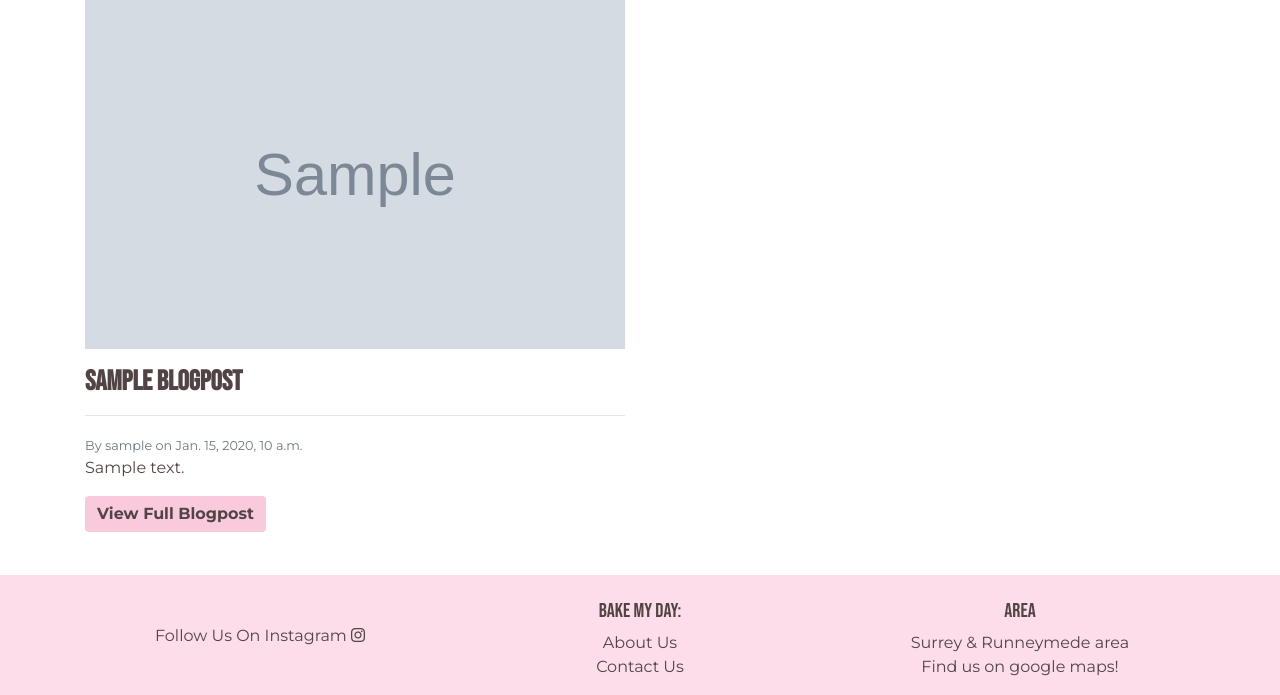
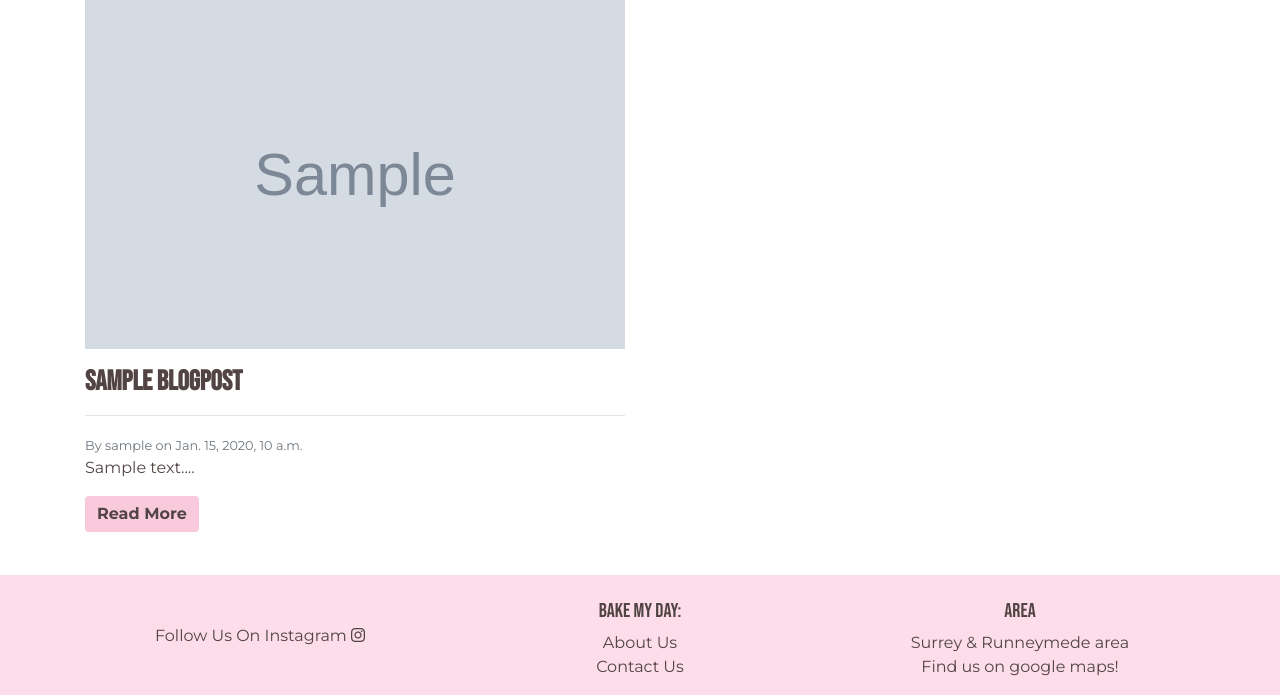
Before and after one commit to Alicepinch/bakemyday, a Django app: page /blog/ in a window 1280 px wide. Shown: the part 316-1011 px from the top of the page. Run offline with Django 3.2, Linux system fonts and the light colour scheme; tables that the repository leaves empty hold one stand-in row (values such as "Sample post"); grey boxes marked "Sample" are stand-in pictures; parts of the project's set-up code (start-up, migrations or seed data) failed here and were passed over; some libraries are stand-ins or nearby versions.

Commit message:
Blog preview removed from model and form

```diff
--- a/blog/forms.py
+++ b/blog/forms.py
@@ -8,7 +8,6 @@ class BlogForm(forms.ModelForm):
         model = BlogPost
         fields = (
             'blog_title',
-            'blog_preview',
             'blog_body',
             'image',
             )
--- a/blog/models.py
+++ b/blog/models.py
@@ -11,8 +11,6 @@ class BlogPost(models.Model):
         max_length=60, null=True, blank=False)
     date_created = models.DateTimeField(
         auto_now_add=True, null=True)
-    blog_preview = models.CharField(
-        max_length=260, null=True, blank=True)
     blog_body = models.TextField()
     image = models.ImageField(
         null=True, blank=True)
--- a/blog/templates/blog/blog.html
+++ b/blog/templates/blog/blog.html
@@ -47,9 +47,9 @@
             <small class="text-muted"
               >By {{ blogpost.author }} on {{ blogpost.date_created }}
             </small>
-            <p>{{ blogpost.blog_preview }}</p>
+            <p>{{blogpost.blog_body|slice:":200" }}...</p>
             <a href="{% url 'blog_detail' blogpost.id %}" class="btn">
-              View Full Blogpost
+              Read More
             </a>
           </div>
         </div>
```
Also changed, not shown: blog/migrations/0006_remove_blogpost_blog_preview.py (added).
